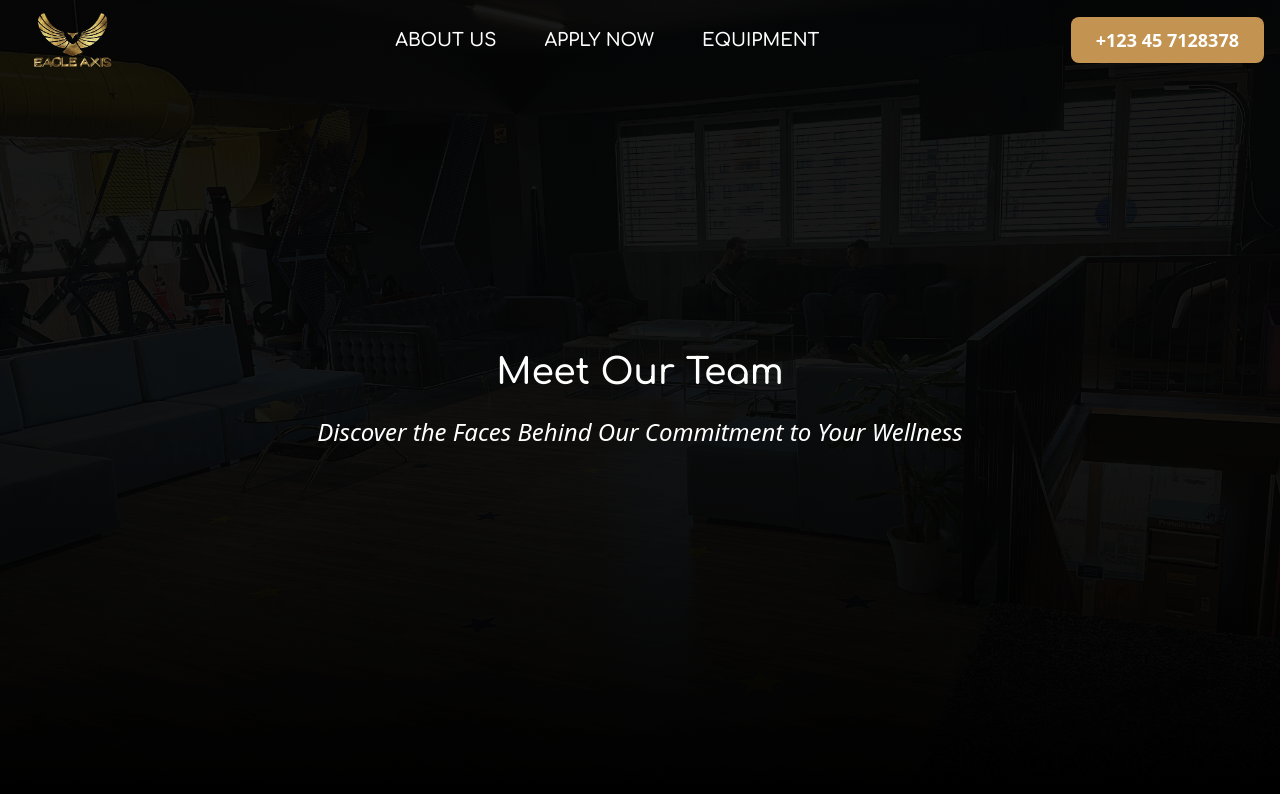
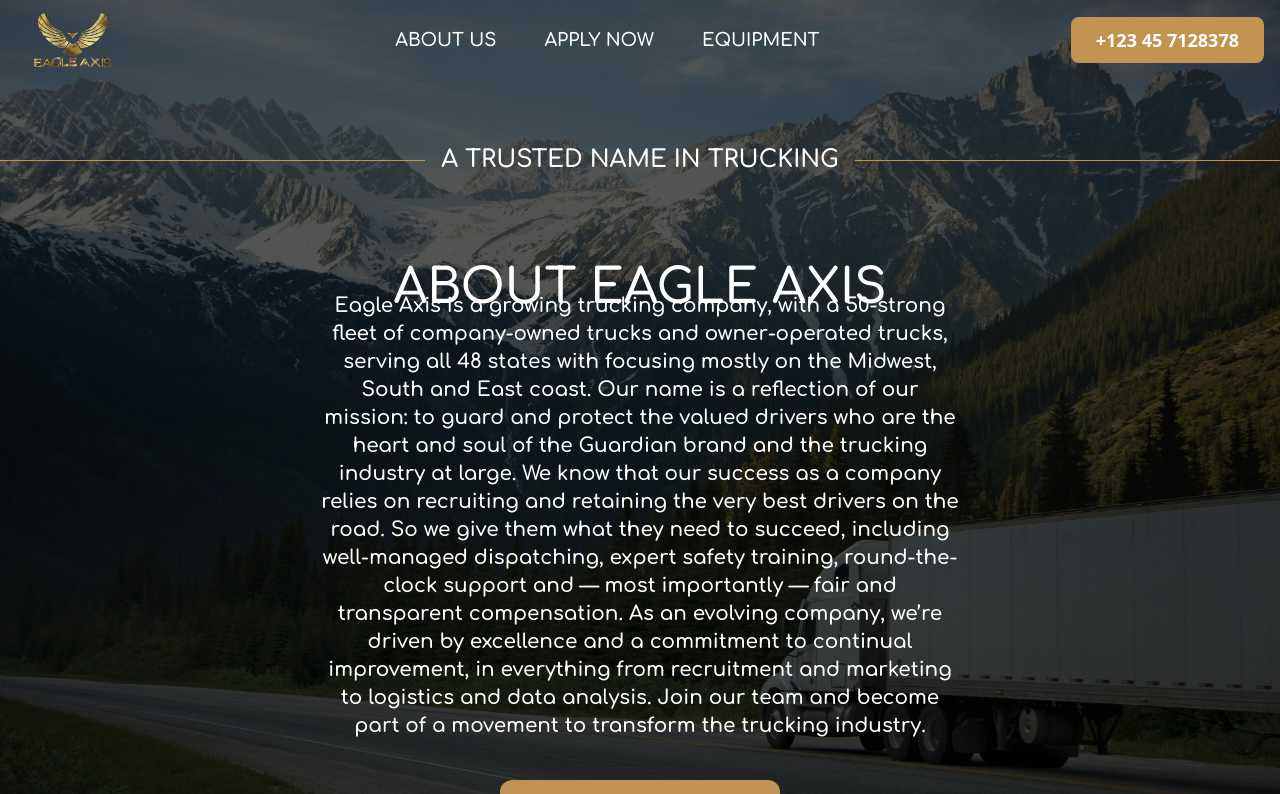
Before and after one commit to darnteam/Eagle-Axis, a React (Create React App) app: page /about in a window 1280 px wide. Shown: the top 794 px of the page. Built offline with nearby package versions, Linux system fonts and the light colour scheme.

Commit message:
About Page and modal added in home

```diff
--- a/package.json
+++ b/package.json
@@ -61,6 +61,7 @@
   },
   "devDependencies": {
     "autoprefixer": "^10.4.17",
+    "daisyui": "^4.12.13",
     "tailwindcss": "^3.4.1"
   }
 }
--- /dev/null
+++ b/src/components/ApplicationModal/ApplicationModal.jsx
@@ -0,0 +1,135 @@
+import React, { useState } from "react";
+
+export const ApplicationModal = ({ position, id }) => {
+  // State to hold form input values
+  const [formData, setFormData] = useState({
+    firstName: "",
+    lastName: "",
+    email: "",
+    zip: "",
+    cellphone: "",
+    option: "",
+  });
+
+  // Handle form input changes
+  const handleChange = (e) => {
+    const { name, value } = e.target;
+    setFormData((prevData) => ({ ...prevData, [name]: value }));
+  };
+
+  // Handle form submission
+  const handleSubmit = (e) => {
+    e.preventDefault();
+    // Here, you can handle the form data (e.g., send to an API)
+    console.log("Form Submitted:", formData);
+    document.getElementById(id).close(); // Close modal after submit
+  };
+
+  return (
+    <div style={{ fontFamily: "Comfortaa" }}>
+      <button
+        className={`btn inline-block w-full uppercase mt-5 px-12 py-3 text-white rounded-xl bg-primaryYellow text-xl font-semibold transform transition-all border-[1px] border-transparent duration-300 ease-in-out hover:scale-105 hover:bg-transparent hover:border-primaryYellow hover:text-primaryYellow`}
+        onClick={() => document.getElementById(id).showModal()}
+      >
+        {position}
+      </button>
+      <dialog id={id} className="modal">
+        <div className="modal-box">
+          <form method="dialog" onSubmit={handleSubmit}>
+            <button
+              className="btn btn-sm btn-circle btn-ghost absolute right-2 text-primaryYellow text-lg top-2"
+              type="button"
+              onClick={() => document.getElementById(id).close()}
+            >
+              ✕
+            </button>
+            <h3 className="font-bold text-center text-xl">
+              {position} Application
+            </h3>
+            <p className=" mt-5 text-lg text-center">
+              <span className="text-primaryYellow">Join our team</span> and
+              become part of a movement to transform the trucking industry.
+            </p>
+
+            {/* Form Fields */}
+            <div className="py-4">
+              <label className="block mb-2">First Name</label>
+              <input
+                type="text"
+                name="firstName"
+                value={formData.firstName}
+                onChange={handleChange}
+                required
+                className="input input-bordered w-full"
+              />
+
+              <label className="block mt-4 mb-2">Last Name</label>
+              <input
+                type="text"
+                name="lastName"
+                value={formData.lastName}
+                onChange={handleChange}
+                required
+                className="input input-bordered w-full"
+              />
+
+              <label className="block mt-4 mb-2">Email</label>
+              <input
+                type="email"
+                name="email"
+                value={formData.email}
+                onChange={handleChange}
+                required
+                className="input input-bordered w-full"
+              />
+
+              <label className="block mt-4 mb-2">Zip Code</label>
+              <input
+                type="text"
+                name="zip"
+                value={formData.zip}
+                onChange={handleChange}
+                required
+                className="input input-bordered w-full"
+              />
+
+              <label className="block mt-4 mb-2">Cellphone Number</label>
+              <input
+                type="tel"
+                name="cellphone"
+                value={formData.cellphone}
+                onChange={handleChange}
+                required
+                className="input input-bordered w-full"
+              />
+
+              <label className="block mt-4 mb-2">Select Position</label>
+              <select
+                name="option"
+                value={formData.option}
+                onChange={handleChange}
+                required
+                className="select select-bordered w-full"
+              >
+                <option value="" disabled>
+                  What is your CDL-A Experience?
+                </option>
+                <option value="option1">No CDL-A</option>
+                <option value="option2">0-6 months</option>
+                <option value="option3">6-12 months</option>
+                <option value="option4">1+ years</option>
+              </select>
+            </div>
+
+            <button
+              type="submit"
+              className="btn inline-block w-full uppercase mt-5 px-12 py-3 text-white rounded-xl bg-primaryYellow text-lg font-semibold transform transition-all border-[1px] border-transparent duration-300 ease-in-out hover:scale-105 hover:bg-transparent hover:border-primaryYellow hover:text-primaryYellow"
+            >
+              Submit Application
+            </button>
+          </form>
+        </div>
+      </dialog>
+    </div>
+  );
+};
--- a/src/pages/AboutPage/AboutPage.jsx
+++ b/src/pages/AboutPage/AboutPage.jsx
@@ -1,28 +1,113 @@
-import React from "react";
-import HistorySection from "../../components/History/historySection";
-import SecondBanner from "../../components/SecondBanner/secondbanner";
-import PurchaseBanner from "../../assets/images/california-10.jpeg";
-import Footer from "../../components/Footer/Footer";
-import { useTranslation } from "react-i18next";
-import BackToTopBtn from "../../components/BackToTopBtn/BackToTopBtn";
-import NumberFlipper from "../../components/NumberFlipper/numberFlipper";
-import StatsSection from "../../components/NumberFlipper/statsSection";
+import React, { useEffect, useState } from "react";
+import { useInView } from "react-intersection-observer";
+
+import IgShowcase from "../../components/ig-showcase/ig-showcase";
+import { ApplicationModal } from "../../components/ApplicationModal/ApplicationModal";
+import KamioniMalet from "../../assets/images/KamioniDheMalet.jpg";
+import { Link } from "react-router-dom";
 
 const AboutPage = () => {
-  const [t] = useTranslation("global");
+  const [isVisible, setIsVisible] = useState(false);
+  const { ref, inView } = useInView({
+    threshold: 0.2, // Trigger when 70% of the component is visible
+  });
+
+  useEffect(() => {
+    if (inView) {
+      setIsVisible(true);
+    } else {
+      setIsVisible(false);
+    }
+  }, [inView]); // Run only when 'inView' changes
+
   return (
     <div>
-      <div className="text-center">
-        <SecondBanner
-          image={PurchaseBanner}
-          page={t("HistorySection.banner.title")}
-          pagedesc={t("HistorySection.banner.text")}
-        />
+      <div className=" lg:mb-[0px]">
+        <div
+          className="w-full h-auto lg:h-screen  relative bg-opacity-0 box-border"
+          style={{
+            backgroundImage: `linear-gradient(to bottom, rgba(10, 10, 10, .7) 50%, rgba(0, 0, 0, .6)), url(${KamioniMalet})`,
+            // backgroundColor: "rgba(0, 0, 0, 1)",
+            backgroundPosition: "0 0, 50% 85%",
+            backgroundRepeat: "repeat, no-repeat",
+            backgroundSize: "auto, cover",
+            backgroundAttachment: "scroll, fixed",
+          }}
+        >
+          <div className="max-w-[1280px] mx-auto h-96 lg:h-44 pt-36 -pb-24">
+            <div
+              className={`flex items-center w-full  transition-all duration-1000 ${
+                isVisible
+                  ? "opacity-100 translate-y-0"
+                  : "opacity-0 lg:translate-y-full"
+              }`}
+            >
+              <div className="flex-grow border-t border-primaryYellow"></div>
+              <h1
+                style={{ fontFamily: "Comfortaa" }}
+                className="px-4 text-2xl font-semibold uppercase text-center text-white"
+              >
+                A trusted name in trucking
+              </h1>
+              <div className="flex-grow border-t border-primaryYellow"></div>
+            </div>
+            <p
+              style={{ fontFamily: "Comfortaa" }}
+              className={`text-center uppercase w-full mx-auto mt-20 py-2 text-5xl px-4 duration-1000 ${
+                isVisible
+                  ? "opacity-100 translate-y-0"
+                  : "opacity-0 lg:translate-y-full"
+              }`}
+            >
+              About Eagle Axis
+            </p>
+          </div>
+          <div
+            ref={ref}
+            className="flex md:flex-col flex-col items-center justify-evenly h-full max-w-full mx-auto -mt-16"
+          >
+            <div
+              className={`duration-[1500ms] flex flex-col items-center justify-center  ${
+                isVisible
+                  ? "opacity-100 translate-x-0"
+                  : "opacity-0 lg:-translate-x-10"
+              }`}
+            >
+              <p
+                style={{ fontFamily: "Comfortaa" }}
+                className="mt-24 w-1/2 text-center text-xl mx-auto"
+              >
+                Eagle Axis is a growing trucking company, with a 50-strong fleet
+                of company-owned trucks and owner-operated trucks, serving all
+                48 states with focusing mostly on the Midwest, South and East
+                coast. Our name is a reflection of our mission: to guard and
+                protect the valued drivers who are the heart and soul of the
+                Guardian brand and the trucking industry at large. We know that
+                our success as a company relies on recruiting and retaining the
+                very best drivers on the road. So we give them what they need to
+                succeed, including well-managed dispatching, expert safety
+                training, round-the-clock support and — most importantly — fair
+                and transparent compensation. As an evolving company, we’re
+                driven by excellence and a commitment to continual improvement,
+                in everything from recruitment and marketing to logistics and
+                data analysis. Join our team and become part of a movement to
+                transform the trucking industry.{" "}
+              </p>
+              <Link
+                to={"/"}
+                style={{ fontFamily: "Comfortaa" }}
+                className={`btn inline-block w-fit uppercase mt-10 px-12 py-3 text-white rounded-xl bg-primaryYellow text-xl font-semibold transform transition-all border-[1px] border-transparent duration-300 ease-in-out hover:scale-105 hover:bg-transparent hover:border-primaryYellow hover:text-primaryYellow`}
+              >
+                Apply for a job
+              </Link>
+            </div>
+          </div>
+        </div>
       </div>
+      <IgShowcase />
+      <div className="w-full h-4 bg-primaryYellow"></div>
 
-      <div className="max-w-[1280px] mx-auto mb-12">
-        <HistorySection />
-      </div>
+      {/* <InputFields /> */}
     </div>
   );
 };
--- /dev/null
+++ b/src/pages/ApplicationPage/ApplicationPage.jsx
@@ -0,0 +1,5 @@
+import React from "react";
+
+export const ApplicationPage = () => {
+  return <div></div>;
+};
--- a/tailwind.config.js
+++ b/tailwind.config.js
@@ -11,8 +11,12 @@ module.exports = {
         primaryYellow: "#C39351",
         secondaryYellow: "#CE8620",
         richBlack: "#00171F",
-        },
+      },
     },
   },
-  plugins: [require("tailwindcss"), require("autoprefixer")],
+  plugins: [
+    require("tailwindcss"),
+    require("autoprefixer"),
+    require("daisyui"),
+  ],
 };
```
Also changed, not shown: src/components/cards-section/card-section.jsx (+9 -18 lines), src/assets/images/LandingPageKamionaUsa.jpg, 1 other file (tests, documents, lock files or other folders).
